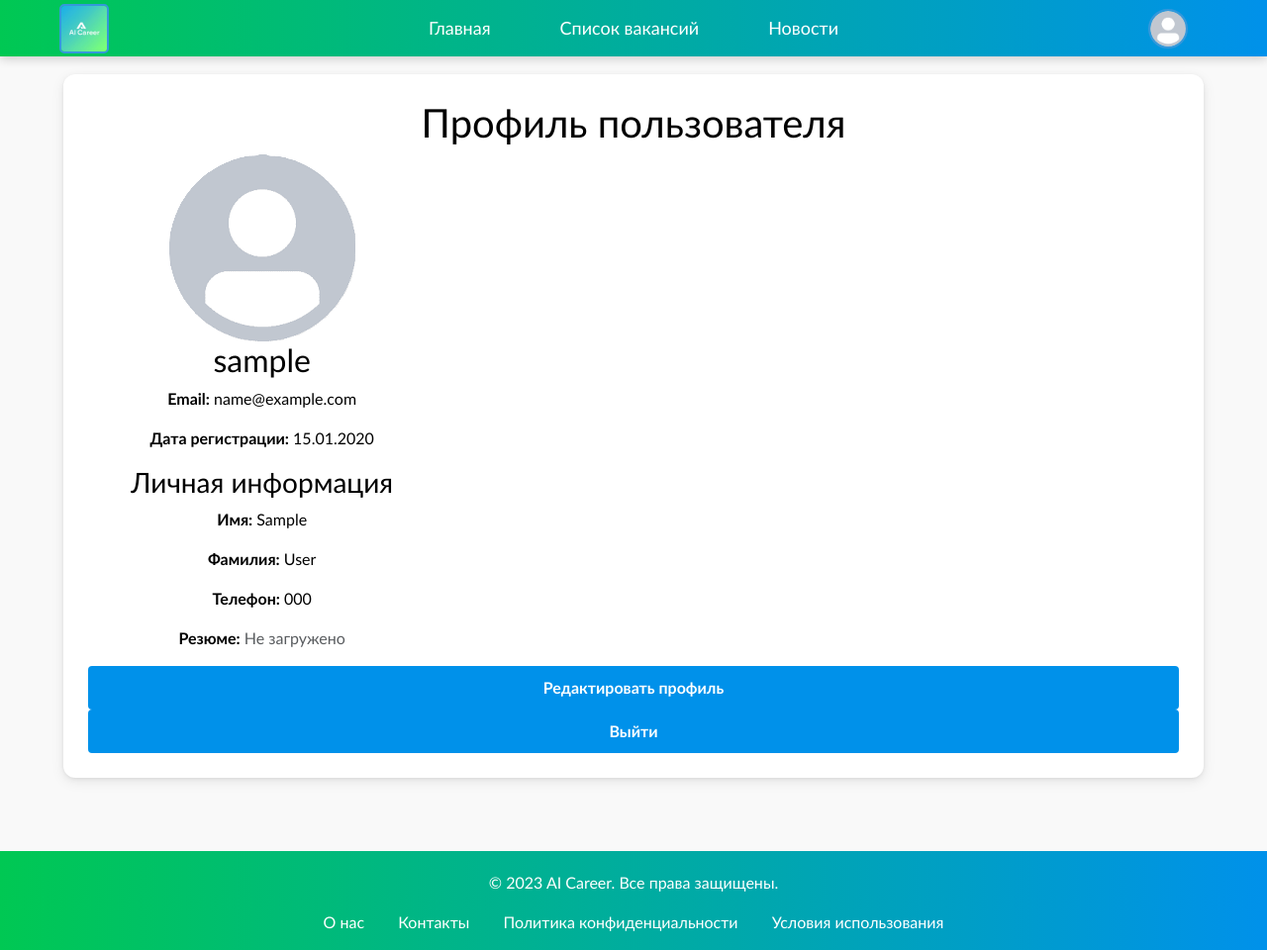
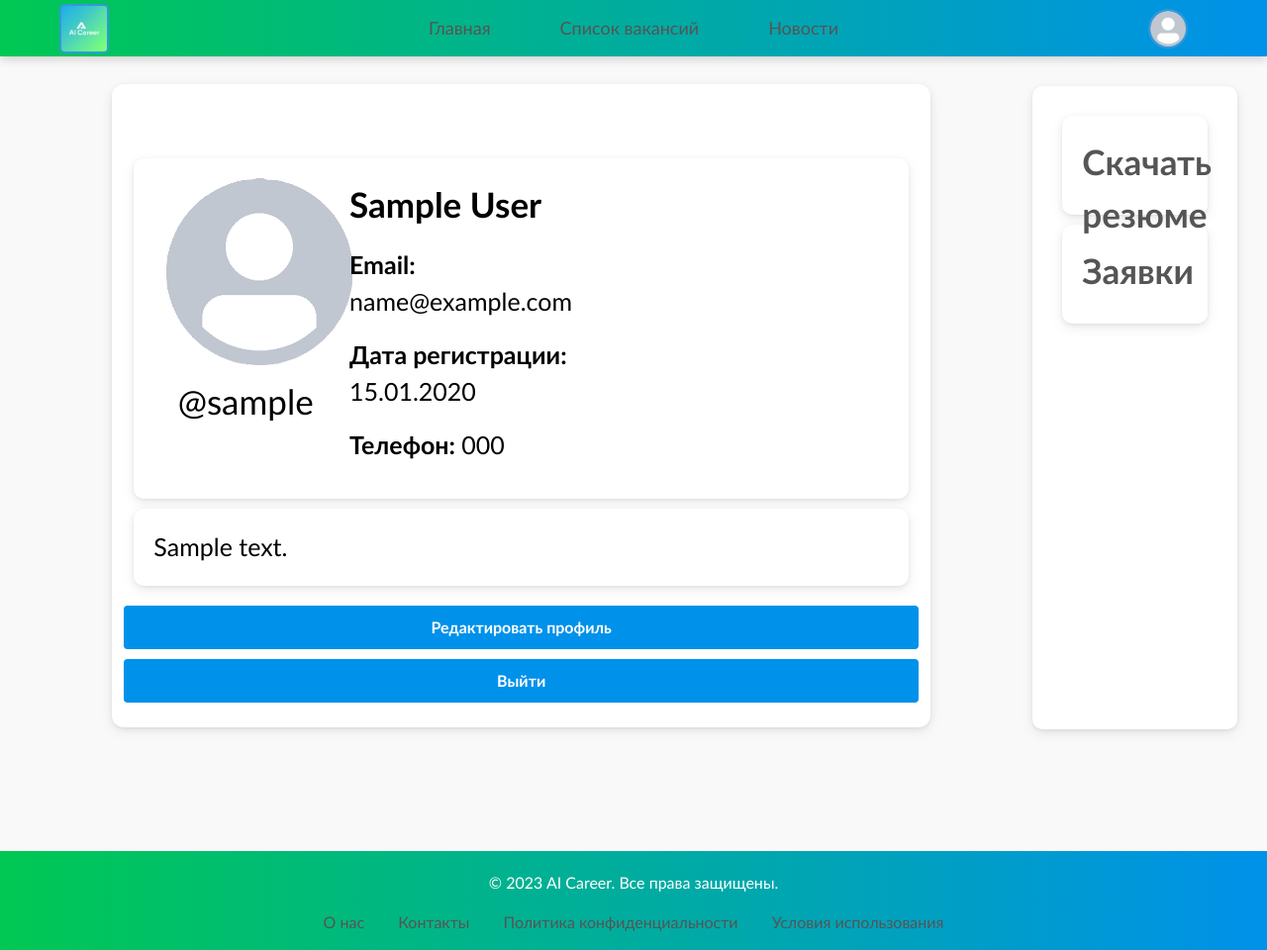
Before and after one commit to skyer12322/FinalProject, a Django app: page /profile/ in a window 1280 px wide. Shown: the whole page at 99% size. Run offline with Django 5.2, Linux system fonts and the light colour scheme; a user stored in the database is signed in; tables that the repository leaves empty hold one stand-in row (values such as "Sample post"); data that the repository does not hold is empty.

Commit message:
HTML+Prompts+requirements.txt+css+backend

```diff
--- a/FinalProject/settings.py
+++ b/FinalProject/settings.py
@@ -41,6 +41,7 @@ INSTALLED_APPS = [
     'django.contrib.messages',
     'django.contrib.staticfiles',
     'RecruitHelper',
+    'tinymce',
 ]
 
 MIDDLEWARE = [
--- a/FinalProject/urls.py
+++ b/FinalProject/urls.py
@@ -3,7 +3,7 @@ from django.urls import path
 from django.conf import settings
 from django.conf.urls.static import static
 from RecruitHelper.views import home, vacancies, add_vacancy, profile, vacancy, candidate, company
-from RecruitHelper.views import login_view, register, privacy, news, about_us, logout_view
+from RecruitHelper.views import login_view, register, privacy, news, about_us, logout_view, user_pendings
 
 
 urlpatterns = [
@@ -12,6 +12,7 @@ urlpatterns = [
     path('vacancies/', vacancies, name='vacancies_list'),
     path('vacancies/add/', add_vacancy, name='add_vacancy'),
     path('vacancies/<int:vacancy_id>/', vacancy, name='vacancy'),
+    path('user/pendings', user_pendings, name='user_pendings'),
     path('profile/', profile, name='profile'),
     path('candidatepage/', candidate, name='candidatepage'),
     path('HR/<int:company_id>/', company, name="HRpage"),
--- a/RecruitHelper/models.py
+++ b/RecruitHelper/models.py
@@ -88,6 +88,7 @@ class CUser(AbstractBaseUser, PermissionsMixin):
     date_joined = models.DateTimeField(default=timezone.now)
     resume = models.FileField(upload_to='resumes/', null=True, blank=True)
     profile_image = models.FileField(upload_to='profile_images/', null=True, blank=True)
+    bio = models.TextField(blank=True, null=True)
     is_active = models.BooleanField(default=True)
     is_staff = models.BooleanField(default=False)
     user_vacancies = models.ManyToManyField(Vacancy, through='Pendings', related_name='candidates', blank=True)
--- a/RecruitHelper/prompts.py
+++ b/RecruitHelper/prompts.py
@@ -10,7 +10,7 @@ TAGS_ASSIGN = """
 Уровень (junior, middle, senior, lead).
 Ключевые технологии/навыки (Python, SEO, Excel и т. д.).
 Условия (гибкий график, соцпакет, релокация).
-Используй не более 6 тегов на вакансию.
+Используй не более 7 тегов на вакансию.
 Старайся использовать ранее присвоенные теги к другим вакансиям для избежания большого количества разных тегов
 Формат вывода:
   [Название и описание вакансии вакансии] → JSON format {"tags": ["tag1", "tag2" ...]}
--- a/RecruitHelper/templates/users/profile.html
+++ b/RecruitHelper/templates/users/profile.html
@@ -15,10 +15,11 @@
 
 <body class="profile-body">
     {% include "../main/menu.html" %}
-    <div class="profile-detail-container">
-        <h1 class="profile-title">Профиль пользователя</h1>
-        <div class="row">
-            <div class="profile-card col-4">
+    <div class="row" style="margin:20px">
+        <div class="profile-detail-container col-md-8 flex-container">
+            <div style="margin-top: 50px">
+                <div class="profile-card row card-box">
+                    <div class="col-3">
                         <img src="
                             {% if user|is_instance:'Company' and user.company.avatar %}
                                 {{ user.company.avatar.url }}
@@ -28,56 +29,71 @@
                                 {% static 'images/default_avatar.png' %}
                             {% endif %}"
                             alt="Аватар пользователя"
-                    class="profile-avatar">
-                <h2 class="profile-name">{{ user.username }}</h2>
+                            class="profile-avatar" style="align-content:center">
+                        <p class="profile-name" style="margin-top:10px; font-size:35px; margin-bottom:0px">@{{ user.username }}</p>
+                    </div>
+                    <div class="secondary-info col-5">
+                        {% if user.first_name and user.last_name %}
+                        <p style="font-size: 35px"><strong>{{ user.first_name }} {{ user.last_name }}</strong></p>
+                        {% else %}
+                        <p>Имя и фамилия не указаны</p>
+                        {% endif %}
                         <p class="profile-email"><strong>Email:</strong> {{ user.email }}</p>
                         <p class="profile-joined"><strong>Дата регистрации:</strong> {{ user.date_joined|date:"d.m.Y" }}</p>
                         {% if user|is_instance:'Company' %}
-                    <div class="company-info">
-                        <h3>Информация о компании</h3>
-                        <p><strong>Название:</strong> {{ user.company.company_name|default:"Название не указано" }}</p>
                             <p><strong>Описание:</strong> {{ user.company.description|default:"Описание отсутствует" }}</p>
                             <p><strong>Сайт:</strong>
                                 {% if user.company.website %}
                                 <a href="{{ user.company.website }}">{{ user.company.website }}</a>
                                 {% else %}
-                                Не указан
+                                Не указаны
                                 {% endif %}
                             </p>
+                        {% elif user|is_instance:'CUser' %}
+                            <p><strong>Телефон:</strong> {{ user.phone|default:"Не указан" }}</p>
+                        {% endif %}
+                    </div>
                 </div>
 
-                {% elif user|is_instance:'CUser' %}
-                    <div class="cuser-info">
-                        <h3>Личная информация</h3>
-                        <p><strong>Имя:</strong> {{ user.first_name|default:"Не указано" }}</p>
-                        <p><strong>Фамилия:</strong> {{ user.last_name|default:"Не указана" }}</p>
-                        <p><strong>Телефон:</strong> {{ user.phone|default:"Не указан" }}</p>
-                        <p><strong>Резюме:</strong>
-                            {% if user.cuser.resume %}
-                                <a href="{{ user.cuser.resume.url }}">Скачать</a>
-                            {% else %}
-                                <span class="text-muted">Не загружено</span>
-                            {% endif %}
-                        </p>
+                <div class="col-12 main-info-card">
+                    {% if user|is_instance:'CUser' %}
+                    <div class="bio card-box">
+                        {{ user.bio }}
                     </div>
                     {% endif %}
                 </div>
 
                 <div class="profile-actions">
                     {% if user|is_instance:'Company' %}
-                    <button class="voting-list-button" onclick="location.href='/edit-company/';" type="button">
+                        <button class="voting-list-button container" onclick="location.href='/edit-company/';" type="button">
                             Редактировать компанию
                         </button>
                     {% elif user|is_instance:'CUser' %}
-                    <button class="voting-list-button" onclick="location.href='/edit-cuser/';" type="button">
+                        <button class="voting-list-button container" onclick="location.href='/edit-cuser/';" type="button">
                             Редактировать профиль
                         </button>
                     {% endif %}
-                <button class="voting-list-button" onclick="location.href='logout';" type="button">Выйти</button>
+                    <button class="voting-list-button container" onclick="location.href='logout';" type="button">Выйти</button>
                 </div>
             </div>
         </div>
-
+        <div class="flex-container options card-box col-md-2">
+            {% if user|is_instance:'CUser' %}
+            <div class="resume card-box">
+                {% if user.resume %}
+                <a href="{{ user.resume.url }}"><strong>Скачать резюме</strong></a>
+                {% else %}
+                <span class="text-muted"><strong>Резюме не загружено</strong></span>
+                {% endif %}
+            </div>
+            <a href="{% url 'user_pendings' %}">
+                <div class="vacancies card-box">
+                    <p><strong>Заявки</strong></p>
+                </div>
+            </a>
+            {% endif %}
+        </div>
+    </div>
     {% include "../main/footer.html" %}
 </body>
 </html>
--- a/RecruitHelper/templatetags/custom_filters.py
+++ b/RecruitHelper/templatetags/custom_filters.py
@@ -20,5 +20,4 @@ def is_instance(obj, model_str):
     app_label = "RecruitHelper"
     model_name = model_str.lower()
     obj_type = ContentType.objects.get_for_model(obj)
-    print(obj_type)
     return obj_type.app_label == app_label and obj_type.model == model_name
--- a/RecruitHelper/views.py
+++ b/RecruitHelper/views.py
@@ -98,7 +98,7 @@ def company(req, company_id):
 def profile(req):
     user = req.user
     context = {
-        'user': user
+        'user': user,
     }
     return render(req, 'users/profile.html',context)
 
@@ -139,6 +139,10 @@ def vacancies(request):
             vacancies = vacancies.filter(salary__lte=max_salary)
     return render(request, 'vacancies/vacancy_list.html', {'form': form, 'vacancies': vacancies})
 
+def user_pendings(request):
+    context = {}
+    return render(request, 'user_pendings.html', context)
+
 def add_vacancy(request):
     if request.method == 'POST':
         form = VacancyForm(request.POST)
--- a/requirements.txt
+++ b/requirements.txt
@@ -1,2 +1,3 @@
 django==5.1.6
-requests=2.32.3
+requests==2.32.3
+django_tinymce==4.1.0
--- a/static/css/styles.css
+++ b/static/css/styles.css
@@ -267,8 +267,6 @@ button:hover {
     font-size: 16px;
 }
 
-
-
 .candidate-profile-card {
     background: #fff;
     border-radius: 15px;
@@ -337,3 +335,18 @@ button:hover {
 .footer-links a:hover {
     text-decoration: underline;
 }
+
+.card-box {
+    background: #FFFFFF;
+    border-radius: 10px;
+    padding: 20px;
+    box-shadow: 0 4px 14px rgba(16, 5, 13, 0.07),
+                0 2px 6px rgba(16, 5, 13, 0.05),
+                0 1px 3px rgba(16, 5, 13, 0.04);
+    margin:10px;
+    transition: 0.5s;
+}
+
+.container input{
+    border-radius: 5px !important;
+}
--- a/static/css/users/profile.css
+++ b/static/css/users/profile.css
@@ -1,6 +1,7 @@
 .profile-detail-container{
     width: 90%;
     margin: 20px auto;
+    margin-top: 10px !important;
     padding: 25px;
     border-radius: 12px;
     background: #ffffff;
@@ -10,4 +11,44 @@
     transform: translateY(-2px);
     border: none;
     color:#000;
+    margin-bottom: 10px;
 }
+.secondary-info{
+    text-align: left
+}
+.profile-card p{
+    font-size: 25px;
+}
+.main-info{
+    font-size:55px;
+    margin-bottom:10px
+}
+.bio{
+    font-size:25px;
+    text-align: left
+}
+.options{
+    background: #ffffff !important;
+    margin: 20px auto;
+    margin-bottom: 10px;
+    box-shadow: 0 4px 14px rgba(16, 5, 13, 0.07),
+    0 2px 6px rgba(16, 5, 13, 0.05),
+    0 1px 3px rgba(16, 5, 13, 0.04) !important;
+    font-size: 35px;
+    text-align: left;
+}
+.profile-actions button{
+    margin-top: 10px;
+}
+.vacancies:hover,
+.resume:hover{
+    transform: scale(1.05)
+}
+.resume,
+.vacancies{
+    max-height: 100px;
+}
+a{
+    text-decoration: none !important;
+    color: #555555 !important;
+}
```
Also changed, not shown: RecruitHelper/forms.py (+8 -2 lines). Lines whose indentation alone changed are shown as unchanged.
